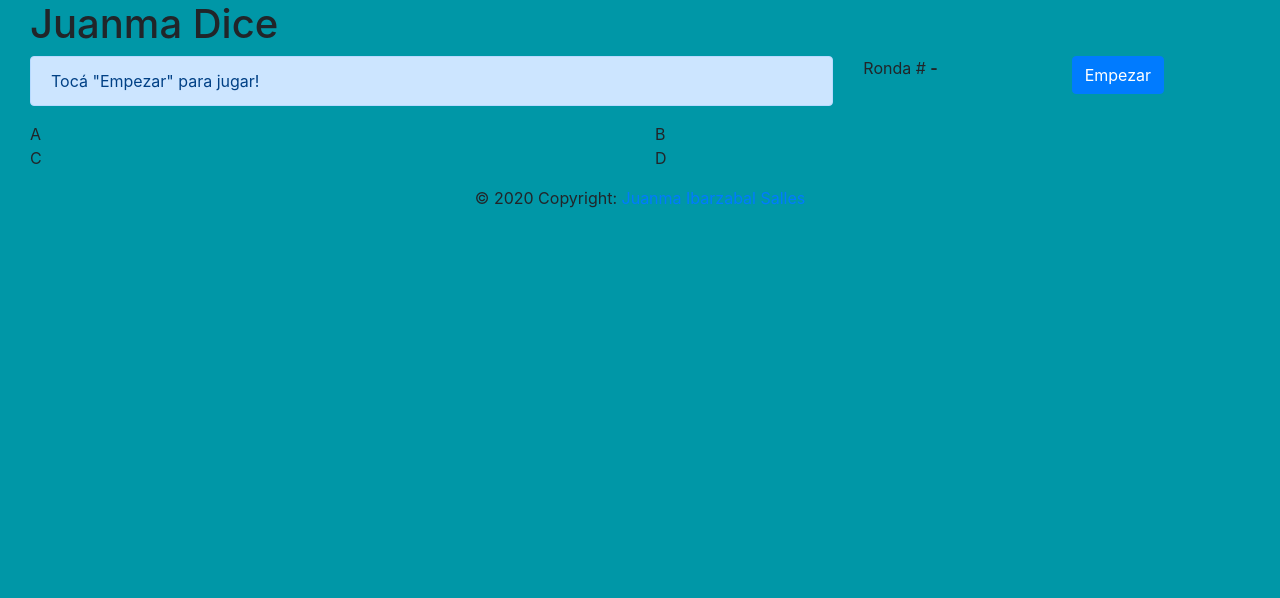
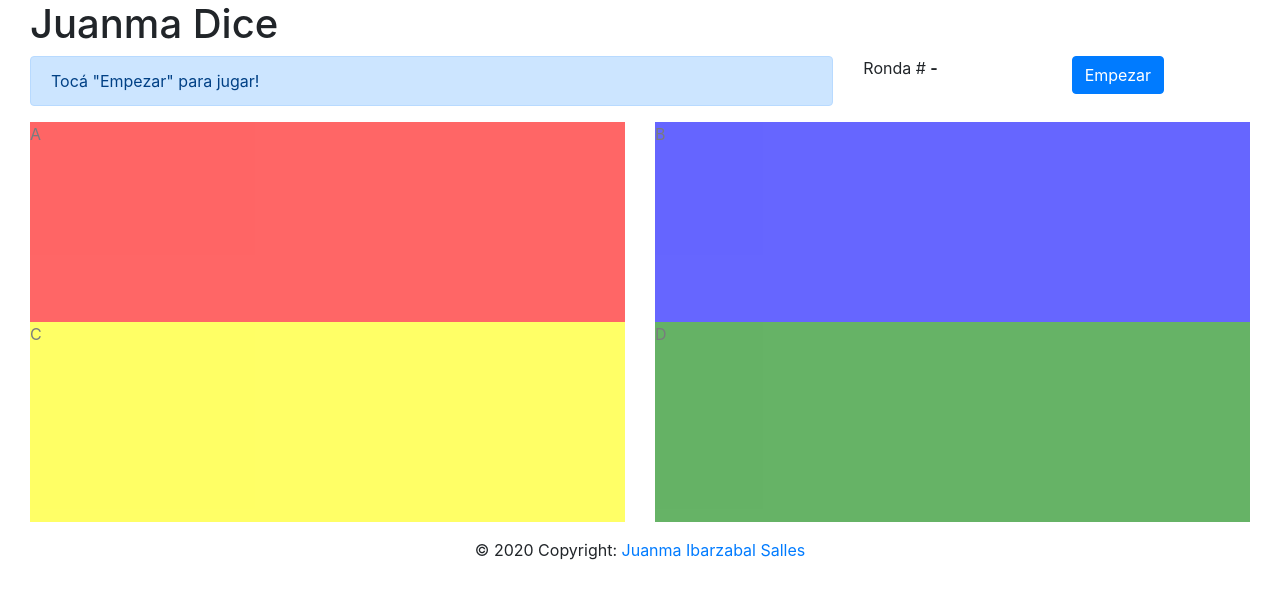
Before and after one commit to ibarzabal-jm/SimonDice, a website: page index.html in a window 1280 px wide. Drawn offline with nearby package versions, Linux system fonts and the light colour scheme.

Commit message:
Update style.css

```diff
--- a/styles/style.css
+++ b/styles/style.css
@@ -1,5 +1,5 @@
 body{
-	background-color: #0097a7 ;
+
 }
 
 
@@ -7,3 +7,26 @@ body{
 	border-radius:20px;
 	text-transform: capitalize;
 }
+
+.cuadro{
+	height: 200px;
+	opacity: 0.6;
+	transition: 500ms;
+
+}
+
+#cuadro-1{
+	background-color: red ;
+}
+
+#cuadro-2{
+	background-color: blue ;
+}
+
+#cuadro-3{
+	background-color: yellow ;
+}
+
+#cuadro-4{
+	background-color: green ;
+}
```
